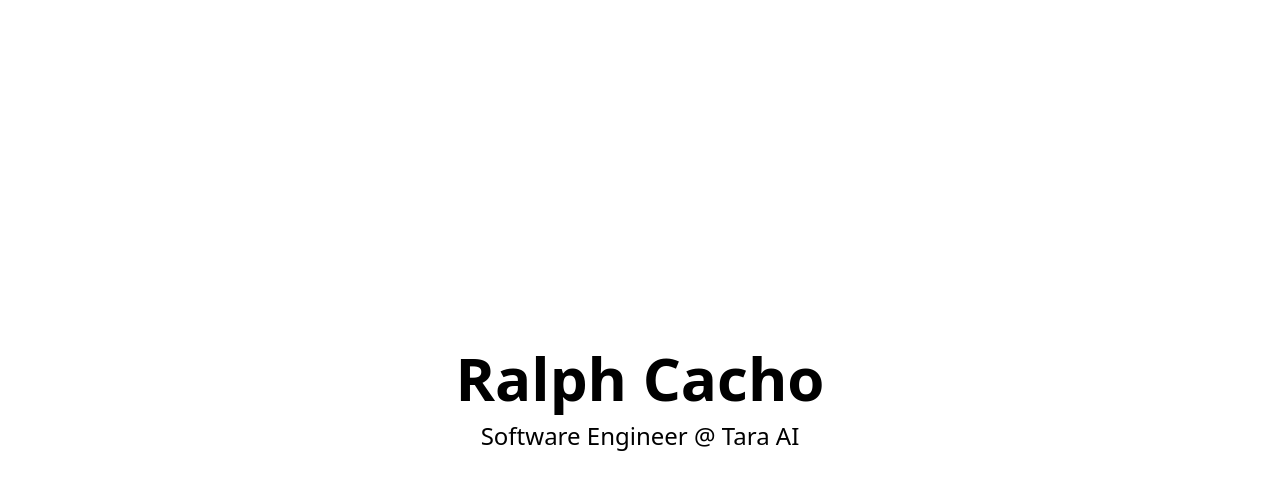
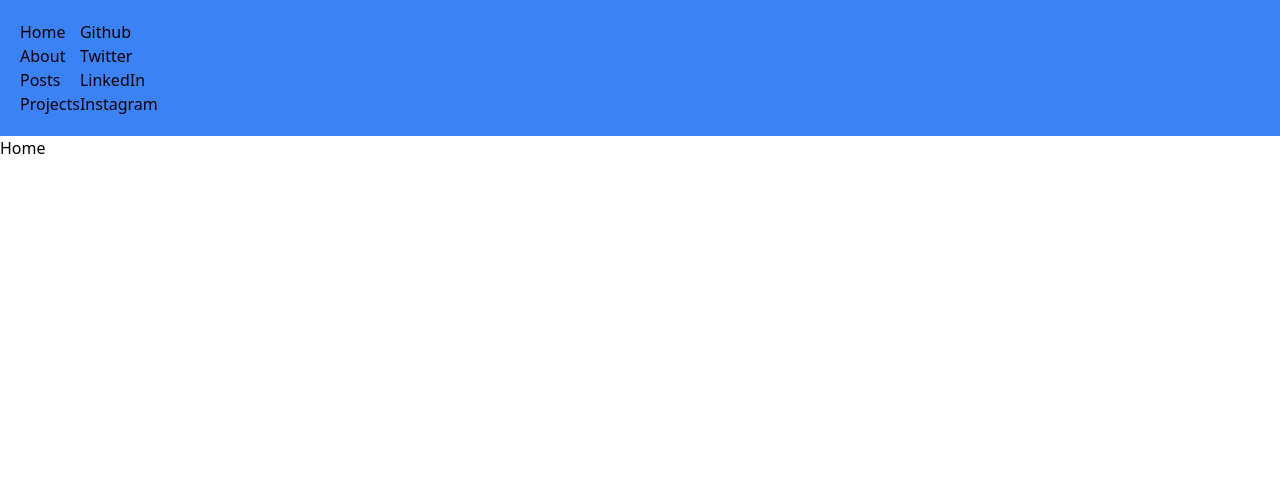
Before and after one commit to ralphiz/dev.ralphiz, a Next.js app: page / in a window 1280 px wide. Shown: the top 490 px of the page. Built offline with nearby package versions, Linux system fonts and the light colour scheme.

Commit message:
add routes, update config

```diff
--- /dev/null
+++ b/app/Header.tsx
@@ -0,0 +1,43 @@
+import Link from "next/link";
+import React from "react";
+
+function Header() {
+  return (
+    <nav className="flex flex-row p-5 bg-blue-500">
+      <div>
+        <ul>
+          <li>
+            <Link href="/">Home</Link>
+          </li>
+          <li>
+            <Link href="/about">About</Link>
+          </li>
+          <li>
+            <Link href="/posts">Posts</Link>
+          </li>
+          <li>
+            <Link href="/projects">Projects</Link>
+          </li>
+        </ul>
+      </div>
+      <div>
+        <ul>
+          <li>
+            <Link href="https://github.com/ralphiz">Github</Link>
+          </li>
+          <li>
+            <Link href="https://twitter.com/ralphiz">Twitter</Link>
+          </li>
+          <li>
+            <Link href="https://www.linkedin.com/in/ralphcacho/">LinkedIn</Link>
+          </li>
+          <li>
+            <Link href="http://instagram.com/ra7phiz">Instagram</Link>
+          </li>
+        </ul>
+      </div>
+    </nav>
+  );
+}
+
+export default Header;
--- /dev/null
+++ b/app/about/page.tsx
@@ -0,0 +1,7 @@
+import React from "react";
+
+function About() {
+  return <div>About page</div>;
+}
+
+export default About;
--- /dev/null
+++ b/app/head.tsx
@@ -0,0 +1,11 @@
+function Head() {
+  return (
+    <>
+      <title>ralphiz.dev</title>
+      <meta content="width=device-width, initial-scale=1" name="viewport" />
+      <link rel="icon" href="/favicon.ico" />
+    </>
+  );
+}
+
+export default Head;
--- /dev/null
+++ b/app/layout.tsx
@@ -0,0 +1,18 @@
+import "../styles/globals.css";
+import Header from "./Header";
+
+export default function RootLayout({
+  children,
+}: {
+  children: React.ReactNode;
+}) {
+  return (
+    <html>
+      <head />
+      <body>
+        <Header />
+        {children}
+      </body>
+    </html>
+  );
+}
--- /dev/null
+++ b/app/page.tsx
@@ -0,0 +1,7 @@
+import React from "react";
+
+function Home() {
+  return <div>Home</div>;
+}
+
+export default Home;
--- /dev/null
+++ b/app/posts/page.tsx
@@ -0,0 +1,7 @@
+import React from "react";
+
+function Posts() {
+  return <div>Posts page</div>;
+}
+
+export default Posts;
--- /dev/null
+++ b/app/projects/page.tsx
@@ -0,0 +1,7 @@
+import React from "react";
+
+function Projects() {
+  return <div>Projects page</div>;
+}
+
+export default Projects;
--- a/next.config.js
+++ b/next.config.js
@@ -1,4 +1,7 @@
 /** @type {import('next').NextConfig} */
 module.exports = {
   reactStrictMode: true,
-}
+  experimental: {
+    appDir: true,
+  },
+};
--- a/pages/index.tsx
+++ /dev/null
@@ -1,24 +0,0 @@
-import type { NextPage } from "next";
-import Head from "next/head";
-import Image from "next/image";
-
-const Home: NextPage = () => {
-  return (
-    <div className="flex min-h-screen flex-col items-center justify-center py-2">
-      <Head>
-        <title>ralphiz.dev</title>
-        <link rel="icon" href="/favicon.ico" />
-      </Head>
-
-      <main className="flex w-full flex-1 flex-col items-center justify-center px-20 text-center">
-        <h1 className="text-6xl font-bold">Ralph Cacho</h1>
-
-        <p className="mt-3 text-2xl">
-          Software Engineer @ <a href="https://www.tara.com">Tara AI</a>
-        </p>
-      </main>
-    </div>
-  );
-};
-
-export default Home;
```
Also changed, not shown: pages/_app.tsx (+3 -4 lines), tsconfig.json (+21 -4 lines).
